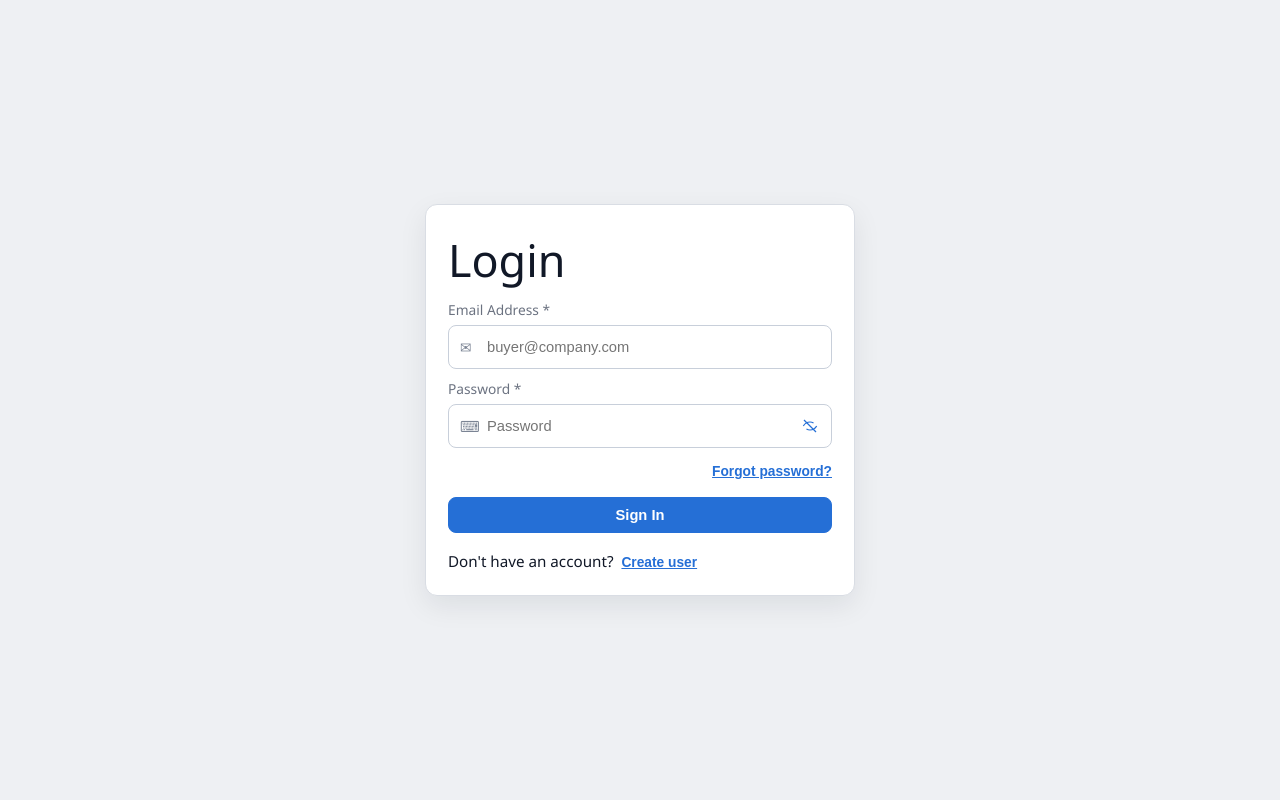
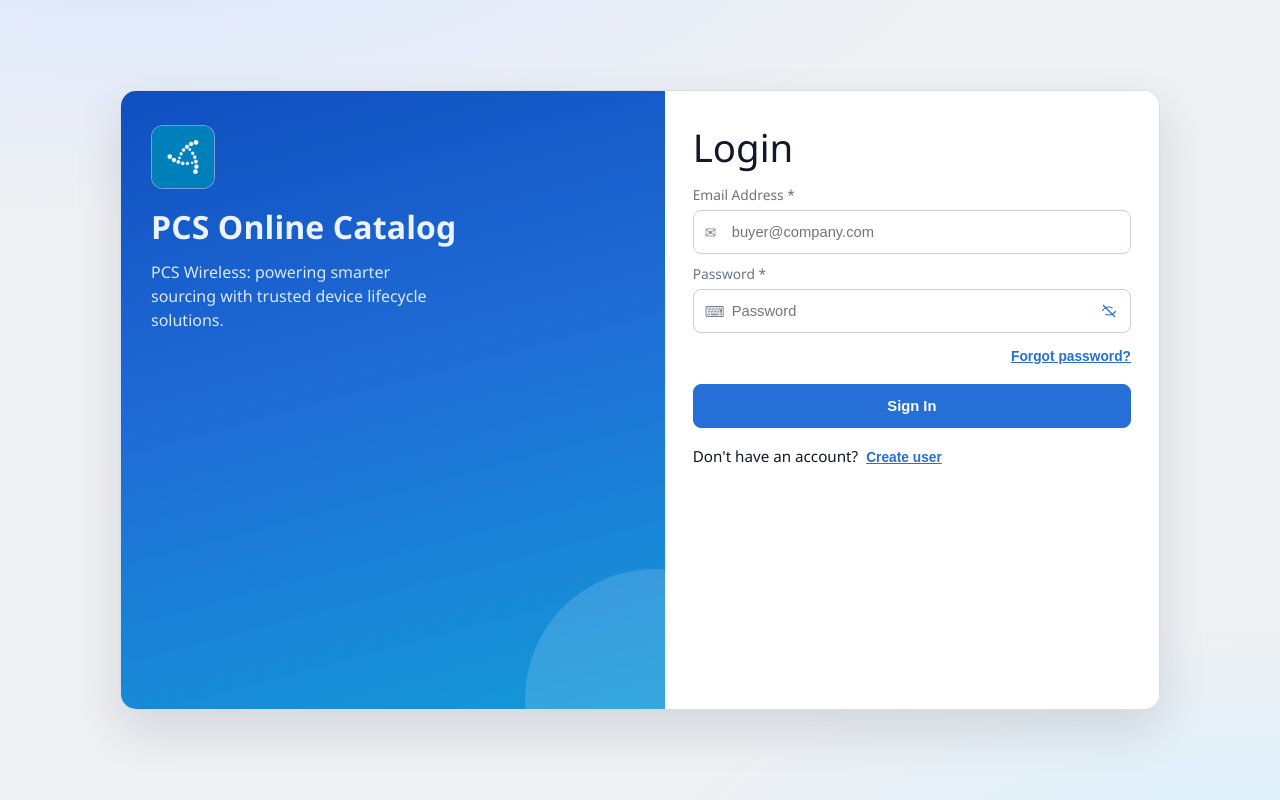
Before and after one commit to thomastorvpcs/onlinecatalog, a React (Vite) app: page / in a window 1280 px wide. Built offline with nearby package versions, Linux system fonts and the light colour scheme.

Commit message:
Persist page/view state across refresh and improve pagination visibility

```diff
--- a/src/App.jsx
+++ b/src/App.jsx
@@ -1,4 +1,4 @@
-import React, { useEffect, useMemo, useState } from "react";
+import React, { useEffect, useMemo, useRef, useState } from "react";
 
 const productsSeed = [
   { id: "p1", manufacturer: "Apple", model: "iPhone 15 Pro Max 128GB", category: "Smartphones", grade: "A", region: "Miami", storage: "128GB", price: 100, available: 100, image: "images/iphone_15_Pro.png", locations: { Miami: 40, Dubai: 20, "Hong Kong": 25, Japan: 15 } },
@@ -78,6 +78,7 @@
 const SESSION_WARNING_MS = 5 * 60 * 1000;
 const DEMO_WEEKLY_BANNER_KEY = "pcs.demo.weeklySpecialBanner";
 const DEMO_WEEKLY_FLAGS_KEY = "pcs.demo.weeklySpecialFlags";
+const UI_VIEW_STATE_KEY = "pcs.ui.viewState";
 
 function passwordMeetsPolicy(password) {
   return /^(?=.*[A-Z])(?=.*\d)(?=.*[^A-Za-z0-9]).{8,}$/.test(password || "");
@@ -490,6 +491,7 @@
 }
 
 export default function App() {
+  const persistedViewState = readJson(localStorage, UI_VIEW_STATE_KEY, {});
   const logoUrl = `${import.meta.env.BASE_URL}logo.png`;
   const [authToken, setAuthToken] = useState(() => localStorage.getItem("pcs.authToken") || "");
   const [refreshToken, setRefreshToken] = useState(() => localStorage.getItem("pcs.refreshToken") || "");
@@ -504,14 +506,17 @@
   const [categoryDevices, setCategoryDevices] = useState([]);
   const [categoryTotal, setCategoryTotal] = useState(0);
   const [categoryLoading, setCategoryLoading] = useState(false);
-  const [route, setRoute] = useState("products");
-  const [productsView, setProductsView] = useState("home");
-  const [selectedCategory, setSelectedCategory] = useState("Smartphones");
-  const [search, setSearch] = useState("");
-  const [filters, setFilters] = useState({});
-  const [weeklySearch, setWeeklySearch] = useState("");
-  const [weeklyFilters, setWeeklyFilters] = useState({});
-  const [categoryPage, setCategoryPage] = useState(1);
+  const [route, setRoute] = useState(() => persistedViewState.route || "products");
+  const [productsView, setProductsView] = useState(() => persistedViewState.productsView || "home");
+  const [selectedCategory, setSelectedCategory] = useState(() => persistedViewState.selectedCategory || "Smartphones");
+  const [search, setSearch] = useState(() => persistedViewState.search || "");
+  const [filters, setFilters] = useState(() => (persistedViewState.filters && typeof persistedViewState.filters === "object" ? persistedViewState.filters : {}));
+  const [weeklySearch, setWeeklySearch] = useState(() => persistedViewState.weeklySearch || "");
+  const [weeklyFilters, setWeeklyFilters] = useState(() => (persistedViewState.weeklyFilters && typeof persistedViewState.weeklyFilters === "object" ? persistedViewState.weeklyFilters : {}));
+  const [categoryPage, setCategoryPage] = useState(() => {
+    const n = Number(persistedViewState.categoryPage || 1);
+    return Number.isFinite(n) && n > 0 ? n : 1;
+  });
   const [cart, setCart] = useState(() => readJson(sessionStorage, "pcs.cart", []));
   const [requestStatusFilter, setRequestStatusFilter] = useState("All");
   const [requestSearch, setRequestSearch] = useState("");
@@ -545,6 +550,7 @@
   const [weeklyDeviceSavingId, setWeeklyDeviceSavingId] = useState("");
   const [weeklyDeviceError, setWeeklyDeviceError] = useState("");
   const [weeklySpecialSearch, setWeeklySpecialSearch] = useState("");
+  const skipInitialCategoryResetRef = useRef(true);
 
   const companyKey = user ? user.company.toLowerCase().trim() : "anon";
   const requestsKey = `pcs.requests.${companyKey}`;
@@ -726,10 +732,36 @@
   }, [products, selectedCategory]);
 
   useEffect(() => {
+    if (skipInitialCategoryResetRef.current) {
+      skipInitialCategoryResetRef.current = false;
+      return;
+    }
     if (productsView === "category") {
       setCategoryPage(1);
     }
   }, [selectedCategory, search, filters, productsView]);
+
+  useEffect(() => {
+    if (!user) return;
+    if (user.role !== "admin" && route === "users") {
+      setRoute("products");
+      setProductsView("home");
+    }
+  }, [user, route]);
+
+  useEffect(() => {
+    if (!user) return;
+    writeJson(localStorage, UI_VIEW_STATE_KEY, {
+      route,
+      productsView,
+      selectedCategory,
+      search,
+      filters,
+      weeklySearch,
+      weeklyFilters,
+      categoryPage
+    });
+  }, [user, route, productsView, selectedCategory, search, filters, weeklySearch, weeklyFilters, categoryPage]);
 
   useEffect(() => {
     let ignore = false;
@@ -1405,10 +1437,10 @@
                     <>
                       <div className="products-grid">{categoryDevices.map((p) => <ProductCard key={p.id} p={p} image={imageFor(p)} onOpen={setActiveProduct} onAdd={addToCart} />)}</div>
                       {totalCategoryPages > 1 ? (
-                        <div style={{ display: "flex", justifyContent: "flex-end", gap: 8, marginTop: 10 }}>
-                          <button className="ghost-btn" disabled={safeCategoryPage <= 1} onClick={() => setCategoryPage((p) => Math.max(1, p - 1))}>Prev</button>
-                          <span className="small" style={{ alignSelf: "center" }}>Page {safeCategoryPage} / {totalCategoryPages}</span>
-                          <button className="ghost-btn" disabled={safeCategoryPage >= totalCategoryPages} onClick={() => setCategoryPage((p) => Math.min(totalCategoryPages, p + 1))}>Next</button>
+                        <div className="pagination-bar">
+                          <button className="ghost-btn pagination-btn" disabled={safeCategoryPage <= 1} onClick={() => setCategoryPage((p) => Math.max(1, p - 1))}>Prev</button>
+                          <span className="small pagination-status">Page {safeCategoryPage} / {totalCategoryPages}</span>
+                          <button className="ghost-btn pagination-btn" disabled={safeCategoryPage >= totalCategoryPages} onClick={() => setCategoryPage((p) => Math.min(totalCategoryPages, p + 1))}>Next</button>
                         </div>
                       ) : null}
                     </>
@@ -1721,6 +1753,7 @@
 }
 
 function Login({ onLogin, onRegister, onRequestPasswordReset, onResetPassword }) {
+  const logoUrl = `${import.meta.env.BASE_URL}logo.png`;
   const [mode, setMode] = useState("login");
   const [email, setEmail] = useState("");
   const [password, setPassword] = useState("");
@@ -1779,7 +1812,15 @@
 
   return (
     <div className="auth-shell">
-      <div className="auth-card">
+      <div className="auth-layout">
+        <aside className="auth-hero">
+          <div className="auth-hero-logo-wrap">
+            <img className="auth-hero-logo" src={logoUrl} alt="PCS Wireless" />
+          </div>
+          <h2 className="auth-hero-title">PCS Online Catalog</h2>
+          <p className="auth-hero-text">PCS Wireless: powering smarter sourcing with trusted device lifecycle solutions.</p>
+        </aside>
+        <div className="auth-card">
         <h1 className="auth-title">{mode === "register" ? "Create Account" : mode === "reset-confirm" ? "Reset Password" : mode === "reset-request" ? "Forgot Password" : "Login"}</h1>
         {mode === "approval" ? (
           <>
@@ -1849,6 +1890,7 @@
         </div>
           </>
         )}
+        </div>
       </div>
     </div>
   );
--- a/styles.css
+++ b/styles.css
@@ -23,21 +23,89 @@
   min-height: 100vh;
   display: grid;
   place-items: center;
-  padding: 16px;
+  padding: 24px;
+  background:
+    radial-gradient(1200px 420px at 10% -10%, #dbe7ff 0%, rgba(219, 231, 255, 0) 70%),
+    radial-gradient(900px 360px at 100% 110%, #d8f0ff 0%, rgba(216, 240, 255, 0) 70%),
+    var(--bg);
+}
+
+.auth-layout {
+  width: min(1040px, 100%);
+  min-height: 620px;
+  background: #fff;
+  border: 1px solid var(--line);
+  border-radius: 16px;
+  overflow: hidden;
+  display: grid;
+  grid-template-columns: 1.1fr 1fr;
+  box-shadow: 0 20px 48px rgba(15, 23, 42, 0.12);
+}
+
+.auth-hero {
+  background:
+    linear-gradient(165deg, #0f4fbf 0%, #1f6bd6 44%, #149ad8 100%);
+  color: #eaf3ff;
+  padding: 34px 30px;
+  display: grid;
+  align-content: start;
+  gap: 14px;
+  position: relative;
+}
+
+.auth-hero::after {
+  content: "";
+  position: absolute;
+  right: -120px;
+  bottom: -120px;
+  width: 260px;
+  height: 260px;
+  border-radius: 999px;
+  background: rgba(255, 255, 255, 0.14);
+}
+
+.auth-hero-logo-wrap {
+  width: 64px;
+  height: 64px;
+  border-radius: 12px;
+  overflow: hidden;
+  border: 1px solid rgba(255, 255, 255, 0.35);
+  background: rgba(255, 255, 255, 0.12);
+}
+
+.auth-hero-logo {
+  width: 100%;
+  height: 100%;
+  object-fit: cover;
+  display: block;
+}
+
+.auth-hero-title {
+  margin: 6px 0 0;
+  font-size: 2rem;
+  line-height: 1.15;
+  letter-spacing: 0.1px;
+}
+
+.auth-hero-text {
+  margin: 0;
+  max-width: 32ch;
+  color: rgba(234, 243, 255, 0.92);
+  line-height: 1.5;
 }
 
 .auth-card {
-  width: min(430px, 100%);
+  width: 100%;
   background: var(--panel);
-  border: 1px solid var(--line);
-  border-radius: 12px;
-  padding: 24px 22px;
-  box-shadow: 0 10px 28px rgba(15, 23, 42, 0.08);
+  border: none;
+  border-radius: 0;
+  padding: 30px 28px;
+  box-shadow: none;
 }
 
 .auth-title {
-  margin: 0 0 10px;
-  font-size: 2.8rem;
+  margin: 0 0 12px;
+  font-size: 2.4rem;
   font-weight: 500;
   color: #111827;
 }
@@ -104,7 +172,8 @@
 }
 
 .auth-submit-btn {
-  margin-top: 18px;
+  margin-top: 20px;
+  min-height: 44px;
 }
 
 .auth-inline-link-row {
@@ -153,6 +222,29 @@
   display: flex;
   gap: 12px;
   flex-wrap: wrap;
+}
+
+@media (max-width: 900px) {
+  .auth-shell {
+    padding: 12px;
+  }
+
+  .auth-layout {
+    grid-template-columns: 1fr;
+    min-height: 0;
+  }
+
+  .auth-hero {
+    display: none;
+  }
+
+  .auth-card {
+    padding: 22px 18px;
+  }
+
+  .auth-title {
+    font-size: 2rem;
+  }
 }
 
 .app-shell {
@@ -465,6 +557,28 @@
   gap: 16px;
 }
 
+.pagination-bar {
+  margin-top: 14px;
+  display: flex;
+  justify-content: center;
+  align-items: center;
+  gap: 10px;
+  padding: 10px 12px;
+  border: 1px solid var(--line);
+  border-radius: 12px;
+  background: #fff;
+}
+
+.pagination-status {
+  font-size: 0.9rem;
+  color: #334155;
+  font-weight: 600;
+}
+
+.pagination-btn {
+  min-width: 72px;
+}
+
 .filters-panel {
   background: transparent;
 }
```
